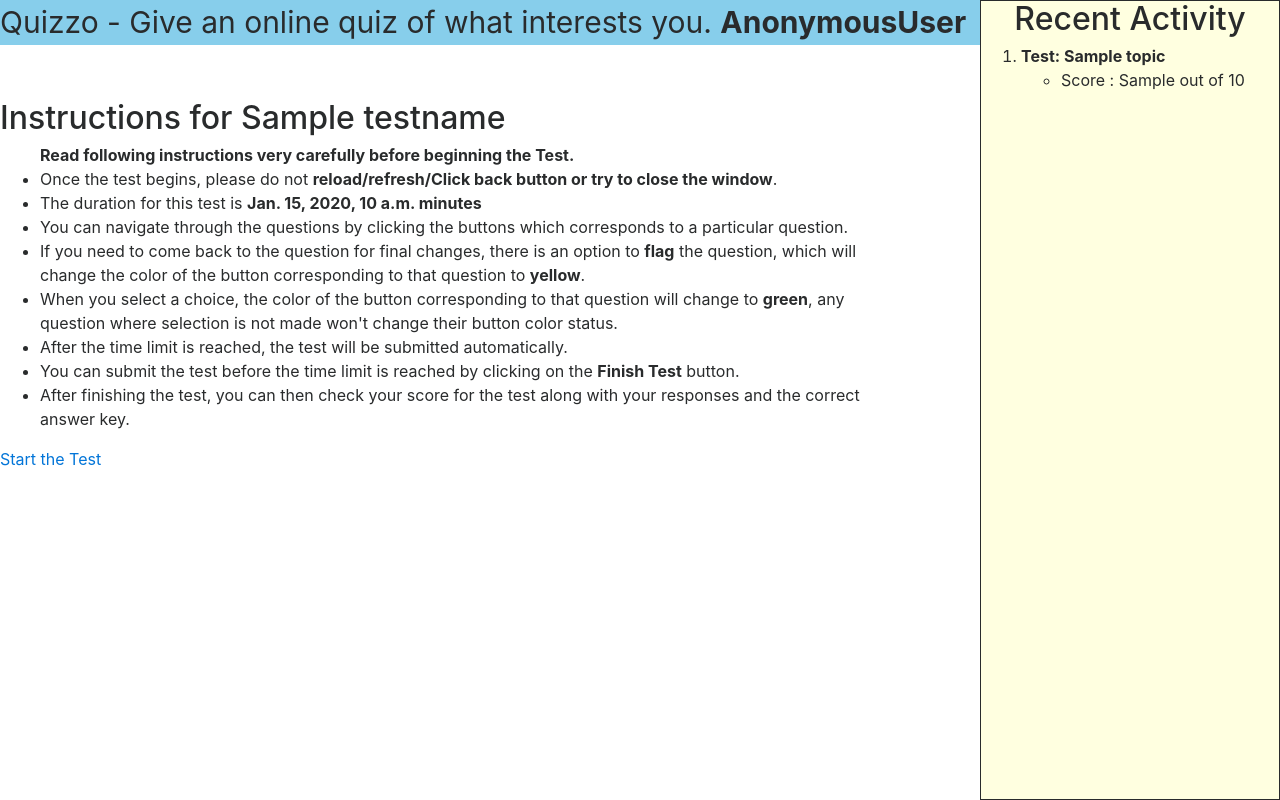
After one commit to darshilthakore/quiz, a Django app: template exam/templates/exam/instructions.html in a window 1280 px wide. The commit adds this page. Run offline with Django 3.2, Linux system fonts and the light colour scheme; the template is opened without the code that fills it: most values are stand-ins (such as "Sample title", 1, 10 or a date in 2020); some libraries are stand-ins or nearby versions.

Commit message:
added the instruction page

```diff
--- a/exam/static/exam/style.css
+++ b/exam/static/exam/style.css
@@ -29,7 +29,7 @@
 	font-size: 20px;
 	color: black;
 	position: relative;
-	left: 200px;
+	left: 150px;
 /*	display: block;*/
 }
 
@@ -75,7 +75,7 @@
 	font-size: 20px;
 	color: black;
 	position: relative;
-	left: 200px;
+	left: 150px;
 /*	display: block;*/
 }
 
@@ -103,3 +103,7 @@
 	background-color: green;
 	color: white;
 }
+
+#instructions {
+	width: 70%;
+}
--- a/exam/templates/exam/base.html
+++ b/exam/templates/exam/base.html
@@ -10,6 +10,8 @@
 	</head>
 	<body class="mainbody">
 		<header id="header">Quizzo - Give an online quiz of what interests you.
+			{% block user %}
+			{% endblock %}
 			<div class="home-btn">
 				<a href="{% url 'index' %}">Home</a>
 			</div>
--- /dev/null
+++ b/exam/templates/exam/instructions.html
@@ -0,0 +1,47 @@
+{% extends "exam/base.html" %}
+
+{% block title %}
+ {{testname}}| Instructions
+
+{% endblock %}
+
+{% block body %}
+
+<div id="instructions">
+	<h2>Instructions for {{testname}}</h2>
+
+	<ul><b>Read following instructions very carefully before beginning the Test.</b>
+		<li>Once the test begins, please do not <b>reload/refresh/Click back button or try to close the window</b>.</li>
+		<li>The duration for this test is <b>{{time}} minutes</b></li>
+		<li>You can navigate through the questions by clicking the buttons which corresponds to a particular question.</li>
+		<li>If you need to come back to the question for final changes, there is an option to <b>flag</b> the question, which will change the color of the button corresponding to that question to <b>yellow</b>.</li>
+		<li>When you select a choice, the color of the button corresponding to that question will change to <b>green</b>, any question where selection is not made won't change their button color status.</li>
+		<li>After the time limit is reached, the test will be submitted automatically.</li>
+		<li>You can submit the test before the time limit is reached by clicking on the <b>Finish Test</b> button.</li>
+		<li>After finishing the test, you can then check your score for the test along with your responses and the correct answer key.</li>
+	</ul>
+
+
+	<a href="{% url 'test' topicid %}">Start the Test</a>
+</div>
+
+{% endblock %}
+
+{% block content %}
+	<ol>
+		{% for activity in activities %}
+			<li type="1">
+				<b>Test: {{activity.topic}}</b>
+				<ul>
+					<li>Score : {{activity.marks_obtained}} out of {{activity.marks_total}}</li>
+				</ul>
+			</li>
+		{% empty %}
+			<b>No Recent Activity.</b>
+		{% endfor %}
+	</ol>
+{% endblock %}
+
+{% block user %}
+	<b> {{user}} </b>
+{% endblock %}
--- a/exam/templates/exam/result.html
+++ b/exam/templates/exam/result.html
@@ -52,3 +52,7 @@
 		{% endfor %}
 	</ol>
 {% endblock %}
+
+{% block user %}
+	<b> {{user}} </b>
+{% endblock %}
--- a/exam/urls.py
+++ b/exam/urls.py
@@ -9,6 +9,7 @@
 	path("logout", views.logout_view, name="logout"),
 	path("register", views.register_view, name="register"),
 	path("<str:subject_code>", views.topic_view, name="topics"),
+	path("instructions/<int:topic_id>", views.instruction_view, name="instructions"),
 	path("test/<int:topic_id>", views.test_view, name="test"),
 	path("test/score/<int:topic_id>", views.score_calculator, name="score"),
 
```
Also changed, not shown: exam/templates/exam/index.html (+6 -1 lines), exam/templates/exam/test.html (+6 -2 lines), exam/templates/exam/topics.html (+6 -1 lines), exam/views.py (+16 -0 lines), db.sqlite3.
